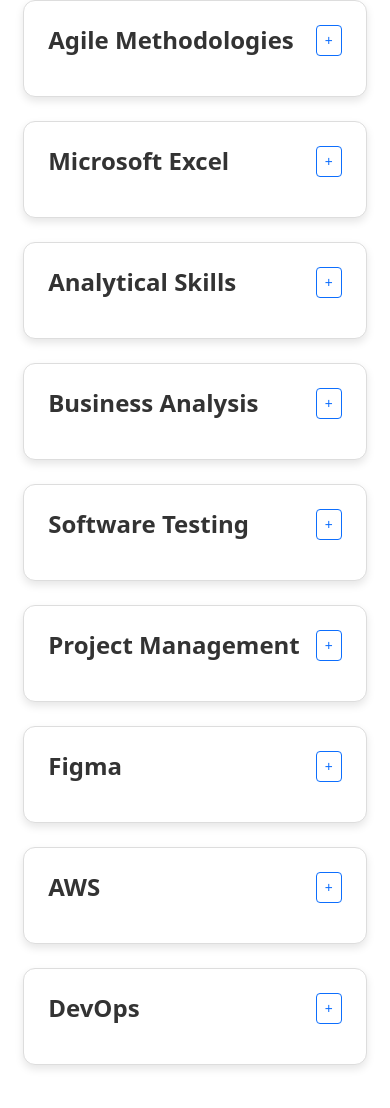
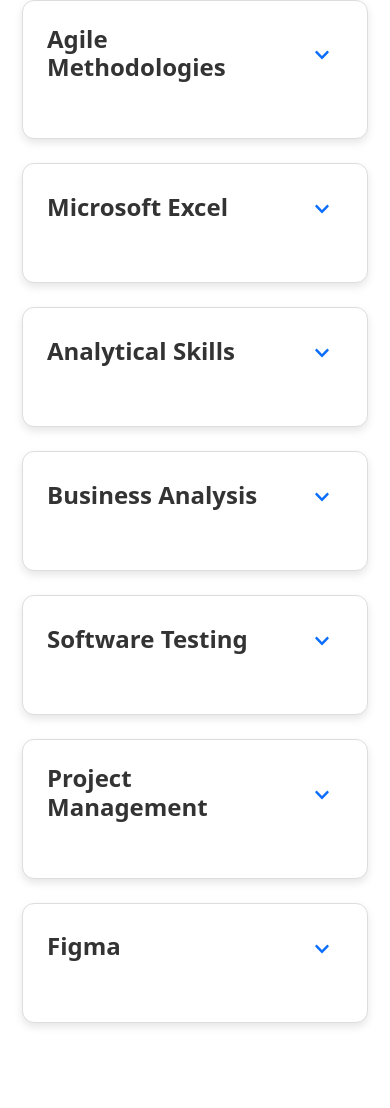
Before and after one commit to Akilarasup/My-portfolio, a Gatsby site: page / in a window 390 px wide. Shown: the part 7015-8123 px from the top of the page. Built offline with nearby package versions, Linux system fonts and the light colour scheme; Gatsby itself is replaced by a stand-in of ours.

Commit message:
update to skills page

```diff
--- a/src/pages/SkillsPage.css
+++ b/src/pages/SkillsPage.css
@@ -1,87 +1,98 @@
 /* SkillsPage.css */
 
 .custom-skills-container {
-  padding: 4rem 0; /* Adjust padding as needed */
+  padding: 4rem 0;
   display: flex;
   flex-direction: column;
   align-items: center;
   justify-content: center;
-  min-height: 100vh; /* Ensure full viewport height */
+  min-height: 100vh;
 }
 
 .custom-skills-heading {
   font-size: 2.5rem;
   font-weight: 500;
-  margin-bottom: 2rem; /* Increased margin bottom for more spacing */
-  text-align: center; /* Center align title */
+  margin-bottom: 2rem;
+  text-align: center;
 }
 
 .custom-skills-list {
   display: grid;
-  grid-template-columns: repeat(3, 1fr); /* 3 columns layout */
-  gap: 3rem; /* Increased space between grid items */
+  grid-template-columns: repeat(3, 1fr);
+  gap: 3rem;
   list-style: none;
   padding: 0;
-  justify-content: center; /* Center align the grid items */
+  justify-content: center;
 }
 
 .custom-skill-item {
   padding: 2rem;
-  border: 1px solid #ddd; /* Lighter border */
+  border: 1px solid #ddd;
   border-radius: 12px;
-  background-color: #fff; /* White background */
-  box-shadow: 0 4px 8px rgba(0, 0, 0, 0.1); /* Soft shadow */
+  background-color: #fff;
+  box-shadow: 0 4px 8px rgba(0, 0, 0, 0.1);
   transition: transform 0.2s ease-in-out, box-shadow 0.2s ease-in-out;
   display: flex;
   flex-direction: column;
   justify-content: space-between;
+  overflow: hidden;
 }
 
 .custom-skill-item:hover {
-  transform: translateY(-4px); /* Lift on hover */
-  box-shadow: 0 6px 12px rgba(0, 0, 0, 0.15); /* Enhanced shadow on hover */
+  transform: translateY(-4px);
+  box-shadow: 0 6px 12px rgba(0, 0, 0, 0.15);
 }
 
 .skill-header {
   display: flex;
   justify-content: space-between;
   align-items: center;
-  margin-bottom: 1rem; /* Added margin bottom for spacing */
-  gap: 1rem; /* Added gap between title and button */
+  margin-bottom: 1rem;
+  gap: 1rem;
 }
 
 .custom-skill-title {
   margin: 0;
   font-size: 1.5rem;
   font-weight: 600;
-  color: #333; /* Dark color for title */
-  flex-grow: 1; /* Make title take available space */
+  color: #333;
+  flex-grow: 1;
+}
+
+.skill-toggle-button {
+  font-size: 1.5rem;
+  color: #007bff;
+  border: none;
 }
 
 .skill-description {
   margin-top: 1rem;
-  text-align: left; /* Align description text left */
-  display: none;
+  text-align: left;
+  max-height: 0; /* Collapsed state */
+  overflow: hidden;
+  opacity: 0; /* Collapsed state */
+  transition: max-height 0.3s ease, opacity 0.3s ease; /* Smooth transition */
 }
 
-.skill-description.expanded {
-  display: block;
+.skill-description.show {
+  max-height: 500px; /* Large enough value to ensure visibility */
+  opacity: 1; /* Expanded state */
 }
 
 @media (max-width: 1200px) {
   .custom-skills-list {
-    grid-template-columns: repeat(2, 1fr); /* 2 columns layout on medium screens */
-    gap: 2rem; /* Adjusted gap for medium screens */
+    grid-template-columns: repeat(2, 1fr);
+    gap: 2rem;
   }
 }
 
 @media (max-width: 768px) {
   .custom-skills-list {
-    grid-template-columns: 1fr; /* Single column layout on smaller screens */
-    gap: 1.5rem; /* Adjusted gap for smaller screens */
+    grid-template-columns: 1fr;
+    gap: 1.5rem;
   }
 
   .custom-skill-item {
-    padding: 1.5rem; /* Adjusted padding for smaller screens */
+    padding: 1.5rem;
   }
 }
--- a/src/pages/skills.js
+++ b/src/pages/skills.js
@@ -1,6 +1,7 @@
 import React, { useState } from 'react';
 import { Container, Button } from 'react-bootstrap';
 import './SkillsPage.css'; // Import external CSS file for styles
+import { FaChevronDown, FaChevronUp } from 'react-icons/fa'; // Add icons for a modern touch
 
 const skillsData = [
   {
@@ -31,25 +32,13 @@
     title: 'Figma',
     description: 'Proficient in Figma for UI/UX design, prototyping, and collaboration.'
   },
-  {
-    title: 'AWS',
-    description: 'Familiar with Amazon Web Services (AWS) cloud platform and services.'
-  },
-  {
-    title: 'DevOps',
-    description: 'Understanding of DevOps principles and practices for continuous integration and deployment.'
-  },
 ];
 
 const SkillsPage = () => {
   const [expandedSkill, setExpandedSkill] = useState(null);
 
   const toggleSkillDescription = (index) => {
-    if (expandedSkill === index) {
-      setExpandedSkill(null); // Collapse if already expanded
-    } else {
-      setExpandedSkill(index); // Expand the clicked skill
-    }
+    setExpandedSkill(expandedSkill === index ? null : index);
   };
 
   return (
@@ -57,22 +46,22 @@
       <h1 className="custom-skills-heading">Skills</h1>
       <ul className="custom-skills-list">
         {skillsData.map((skill, index) => (
-          <li key={index} className="custom-skill-item">
+          <li key={index} className={`custom-skill-item ${expandedSkill === index ? 'expanded' : ''}`}>
             <div className="skill-header">
               <h3 className="custom-skill-title">{skill.title}</h3>
               <Button
-                variant="outline-primary"
-                size="sm"
+                variant="link"
+                className="skill-toggle-button"
                 onClick={() => toggleSkillDescription(index)}
                 aria-controls={`description-${index}`}
                 aria-expanded={expandedSkill === index}
               >
-                {expandedSkill === index ? '-' : '+'}
+                {expandedSkill === index ? <FaChevronUp /> : <FaChevronDown />}
               </Button>
             </div>
             <div
               id={`description-${index}`}
-              className={`skill-description ${expandedSkill === index ? 'expanded' : 'collapsed'}`}
+              className={`skill-description ${expandedSkill === index ? 'show' : ''}`}
             >
               <p>{skill.description}</p>
             </div>
```
